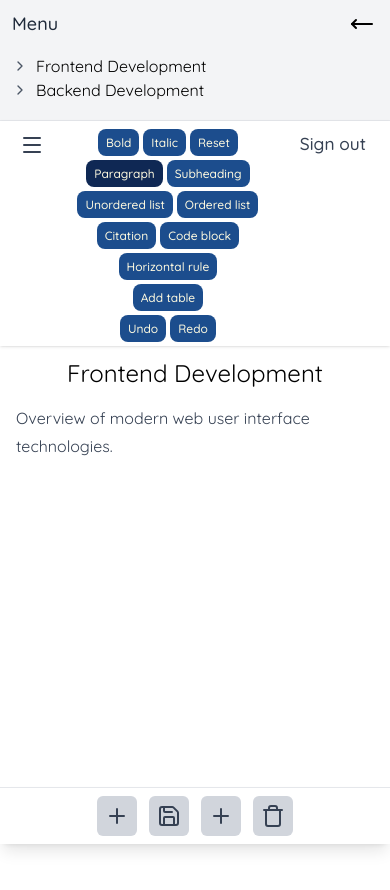
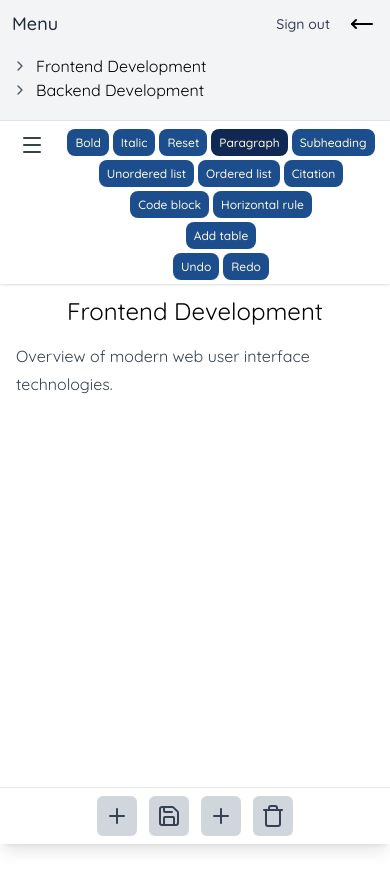
Before and after one commit to emilio1480/PNotes, a Next.js app: page /1 in a window 390 px wide. Shown: the top 890 px of the page. Built offline with nearby package versions, Linux system fonts and the light colour scheme.

Commit message:
style: place sign out button in side menu for mobile

```diff
--- a/src/app/components/logoutButton.tsx
+++ b/src/app/components/logoutButton.tsx
@@ -1,12 +1,12 @@
 import { callSignOut } from "@/actions";
 
-export default function LogoutButton() {
+export default function LogoutButton({ className }: Readonly<{ className?: string }>) {
 	return (
 		<button
 			onClick={async () => {
 				await callSignOut();
 			}}
-			className={"z-10 w-max px-4 py-1.5 text-[1.08rem] font-[500] text-gray-700 hover:cursor-pointer hover:text-[#112d5f]"}
+			className={className || "z-10 w-max px-4 py-1.5 text-[1.08rem] font-[500] text-gray-700 hover:cursor-pointer hover:text-[#112d5f]"}
 		>
 			Sign out
 		</button>
--- a/src/app/components/navbar.tsx
+++ b/src/app/components/navbar.tsx
@@ -17,7 +17,7 @@ export default function Navbar({editor}: Readonly<{ editor: Editor }>) {
                 <div className="min-w-0 flex-1 md:px-4">
                     <Toolbar editor={editor} isToolbarVisible={isToolbarVisible}/>
                 </div>
-            <div className="flex-shrink-0">
+            <div className="hidden flex-shrink-0 md:block">
                 <LogoutButton/>
             </div>
         </div>
--- a/src/app/components/sideMenu.tsx
+++ b/src/app/components/sideMenu.tsx
@@ -6,6 +6,7 @@ import { ListSubtopic } from "@/types";
 import AddSubtopicButton from "@/app/components/addSubtopicButton";
 import { MoveLeft, MoveRight } from "lucide-react";
 import { usePathname } from "next/navigation";
+import LogoutButton from "@/app/components/logoutButton";
 
 export default function SideMenu({
 	className,
@@ -75,8 +76,10 @@ export default function SideMenu({
 				}`}
 			>
 				<div className={`min-h-0 overflow-y-auto px-3 pt-2 pb-4 md:px-4 ${isCollapse ? "" : "md:pr-8"}`}>
-					<div className={`mb-4 flex h-8 items-center ${isCollapse ? "justify-center" : "justify-between space-x-3"}`}>
+					<div className={`mb-4 flex h-8 items-center ${isCollapse ? "justify-between" : "justify-between space-x-3"}`}>
 						<h2 className="text-lg font-[500] text-gray-800">{!isCollapse && "Menu"}</h2>
+						<div className="flex items-center gap-2">
+							<LogoutButton className="z-10 w-max rounded px-2 py-1 text-sm font-[500] text-gray-700 hover:cursor-pointer hover:bg-gray-200 hover:text-[#112d5f] md:hidden" />
 							<button
 								type="button"
 								aria-label={isCollapse ? "Expand menu" : "Collapse menu"}
@@ -86,6 +89,7 @@ export default function SideMenu({
 							>
 								{isCollapse ? <MoveRight /> : <MoveLeft />}
 							</button>
+						</div>
 					</div>
 					{isCollapse ? null : rootItems.map((item) => renderListSubtopic(item, 0))}
 				</div>
```
Lines whose indentation alone changed are shown as unchanged.
